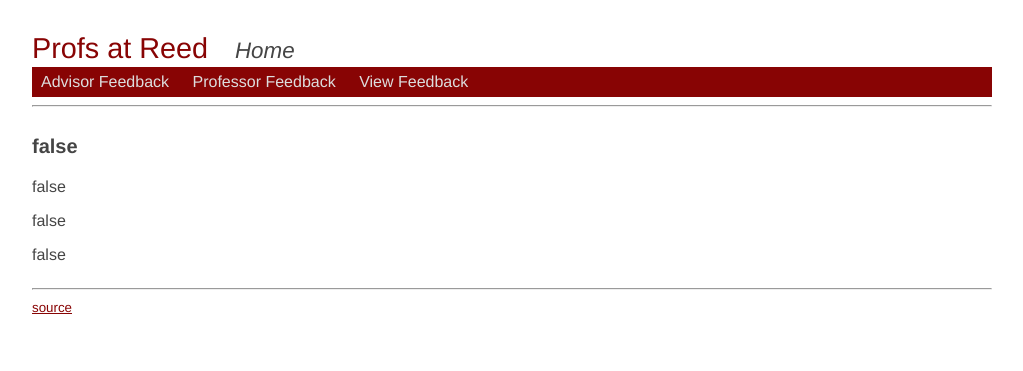
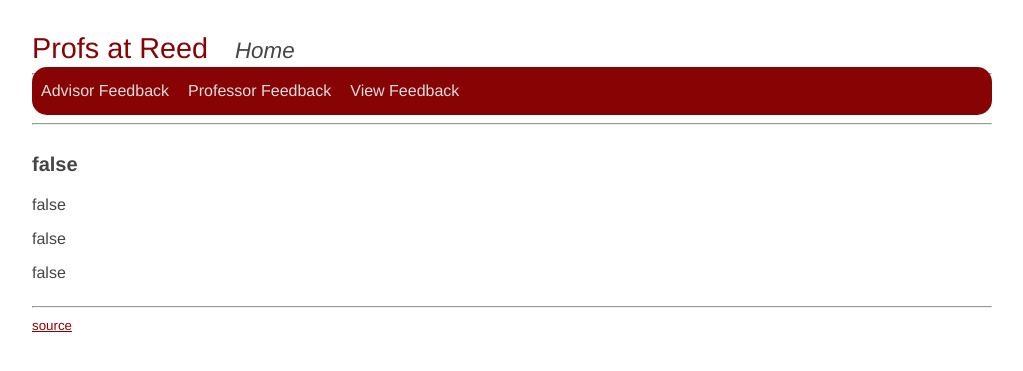
Before and after one commit to reedsb-webmaster/profsatreed, a PHP site: page /index.html in a window 1280 px wide. Shown: the top 371 px of the page, without its empty margins (128-1151 px from the left). Run offline with PHP 8.4, Linux system fonts and the light colour scheme.

Commit message:
align navbar items vertically

```diff
--- a/style.css
+++ b/style.css
@@ -49,6 +49,10 @@
     background-color: #880404;
     margin: -1em 0em 0em 0em;
     padding: 6px;
+    height:3em;
+    display:flex;
+    align-items:center;
+    border-radius:15px;
 }
 
 header nav a {
```
